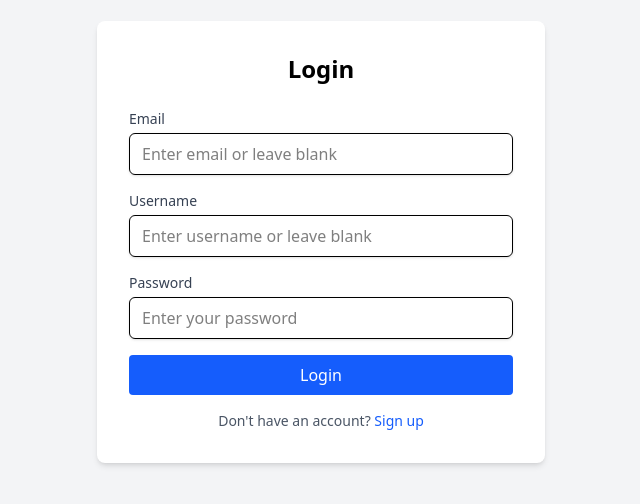
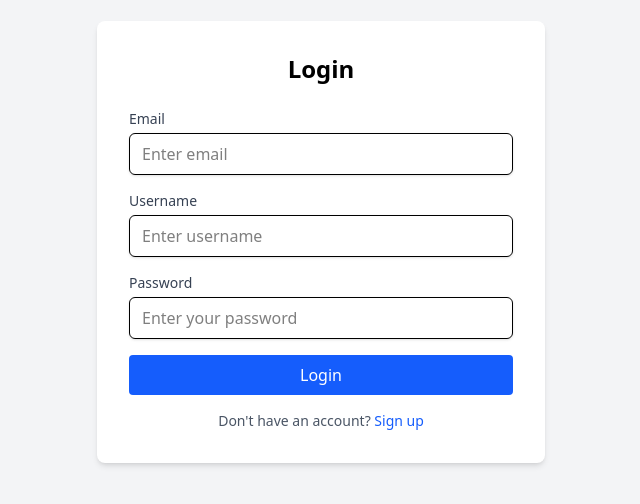
Before and after one commit to MarkAnthonyAlejo/git_repo_explorer_app, a Next.js app in the folder git_repo_frontend/: page / in a window 1280 px wide. Shown: the part 158-662 px from the top of the page, without its empty margins (319-959 px from the left). Built offline with nearby package versions, Linux system fonts and the light colour scheme.

Commit message:
Updated page.tsx

```diff
--- a/git_repo_frontend/src/app/page.tsx
+++ b/git_repo_frontend/src/app/page.tsx
@@ -62,7 +62,7 @@ export default function LoginPage() {
               value={formData.email}
               onChange={handleChange}
               className="mt-1 block w-full rounded-md border px-3 py-2 shadow-sm focus:outline-none focus:ring focus:border-blue-500"
-              placeholder="Enter email or leave blank"
+              placeholder="Enter email"
             />
           </div>
           <div>
@@ -73,7 +73,7 @@ export default function LoginPage() {
               value={formData.username}
               onChange={handleChange}
               className="mt-1 block w-full rounded-md border px-3 py-2 shadow-sm focus:outline-none focus:ring focus:border-blue-500"
-              placeholder="Enter username or leave blank"
+              placeholder="Enter username"
             />
           </div>
           <div>
```
